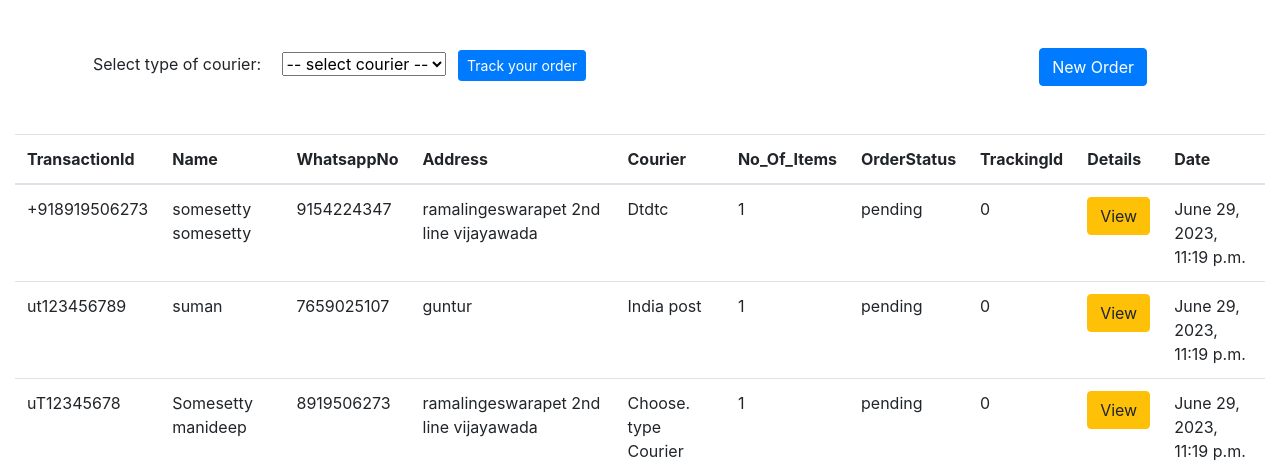
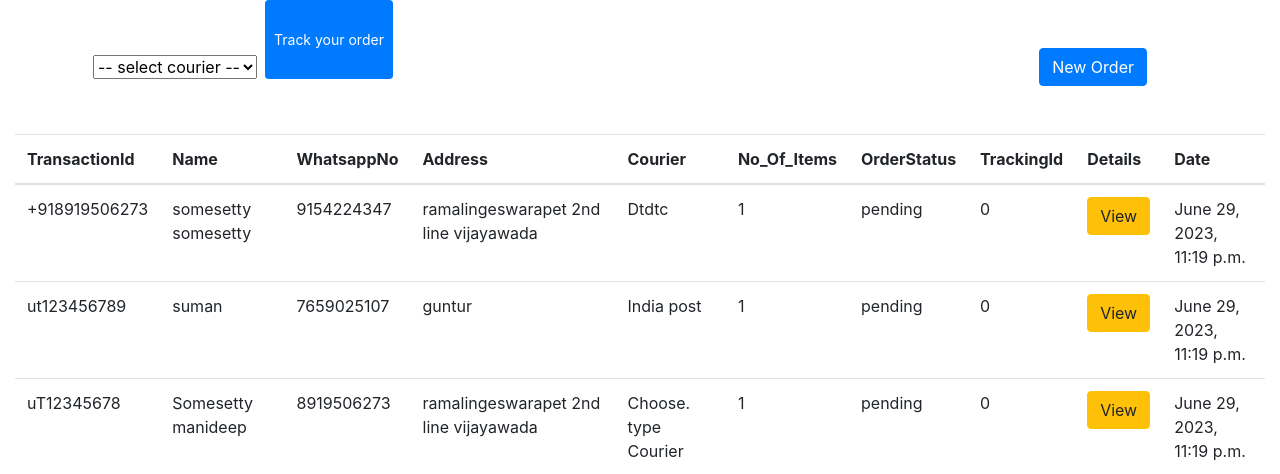
Before and after one commit to DT7Solutions/Raghavendra-onohoisting, a Django app: page /orders/ in a window 1280 px wide. Shown: the part 80-554 px from the top of the page. Run offline with Django 3.2, Linux system fonts and the light colour scheme; a user stored in the database is signed in; data comes from the database, SQL or seed files in the repository; both versions use the stored data as it was after the commit; some libraries are stand-ins or nearby versions.

Commit message:
FIXED ALL CHANGES

```diff
--- a/myapp/ragavendra_store/views.py
+++ b/myapp/ragavendra_store/views.py
@@ -91,7 +91,6 @@ def orders(request):
     oUser = User_info.objects.filter(userid = request.user.id).first()
     profile_data = User_info.objects.filter(userid=request.user.id).values()
     profile_json = json.dumps(list(profile_data))
-    x = oUser_INFO
     return render(request ,"static_pages/orders.html" ,{"orders_list":unique_orders,"view_orders_list":view_orders_list,'profile':oUser_INFO,"profile_json": profile_json,'active_user':oUser})
 
 
--- a/myapp/static_files/css/style.css
+++ b/myapp/static_files/css/style.css
@@ -21,3 +21,6 @@
 .border {
     border: none !important;
 }
+.trorder{
+    margin-top: -55px;
+}
--- a/myapp/templates/static_pages/orders.html
+++ b/myapp/templates/static_pages/orders.html
@@ -35,14 +35,16 @@
 
     <diV>
 
-    <label for="courier" class="mx-2">Select type of courier:</label>
-    <select name="courier" id="courier" class="mx-2">
+    <!-- <label for="courier" class="mx-2">Select type of courier:</label> -->
+    <div class="d-flex">
+      <select name="courier" id="courier" class="mx-2 ">
         <option value="" selected> -- select courier -- </option>
         <option  value="https://www.dtdc.in/tracking.asp">DTDC</option>
         <option    value="https://www.indiapost.gov.in/_layouts/15/dop.portal.tracking/trackconsignment.aspx">INDIA POST</option>
+      </select>
+      <button class="btn btn-primary btn-sm trorder" onclick="SelectedOption()">Track your order</button>
+    </div>
 
-    </select>
-    <button class="btn btn-primary btn-sm" onclick="SelectedOption()">Track your order</button>
 
   </diV>
     <div class="d-flex justify-content-end mt-5 mb-5 px-5">
@@ -138,11 +140,18 @@
 <div class="modal fade" id="staticBackdrop" data-backdrop="static" data-keyboard="false" tabindex="-1" aria-labelledby="staticBackdropLabel" aria-hidden="true">
   <div class="modal-dialog modal-xl">
     <div class="modal-content">
-      <div class="modal-header">
+      <div class="modal-header d-flex justify-content-between">
+        <div>
           <h5 class="modal-title  text-center" id="staticBackdropLabel">Book Your orders</h5>
+        </div>
+        <div>
+          <marquee width="100%" direction="LEFT">Make sure your profile is up to date with your new address!</marquee>
+        </div>
+        <div>
           <button type="button" class="close" data-dismiss="modal" aria-label="Close">
             <span aria-hidden="true">&times;</span>
           </button>
+        </div>
       </div>
       <form method="POST" enctype="multipart/form-data" autocomplete="off">
         {% csrf_token %}
@@ -171,9 +180,18 @@
             <div class="form-group col-sm-12 col-lg-4">
               <select class="form-control" id="address_type" name="address_type" required>
                 <option value="" disabled selected>Select an address type</option>
+                <!-- {% if profile|length == 0 %}
+                  <option value="Home">Home</option>
+                {% else%} -->
                   {% for item in profile %}
+                    {% if item|length == 0 %}
+                      <option value="Home">Home</option>
+                    {% else%}
                       <option value="{{ item.Address_type }}">{{ item.Address_type }}</option>
+                    {% endif %}
                   {% endfor %}
+                <!-- {% endif %} -->
+
               </select>
             </div>
             <div class="form-group col-sm-12 col-lg-4">
@@ -257,7 +275,7 @@
         <div class="row">
           <div id="fieldsContainer" class="row"></div>
         </div>
-        <button type="submit" class="btn btn-primary">Submit</button>
+        <button type="submit" class="btn btn-primary">Order</button>
         </div>
       </div>
       </form>
```
Also changed, not shown: myapp/db.sqlite3, myapp/static_media/shart_sj28PQz.jpg (added), myapp/static_media/shart_y5aEGLn.jpg (added). Lines whose indentation alone changed are shown as unchanged.
